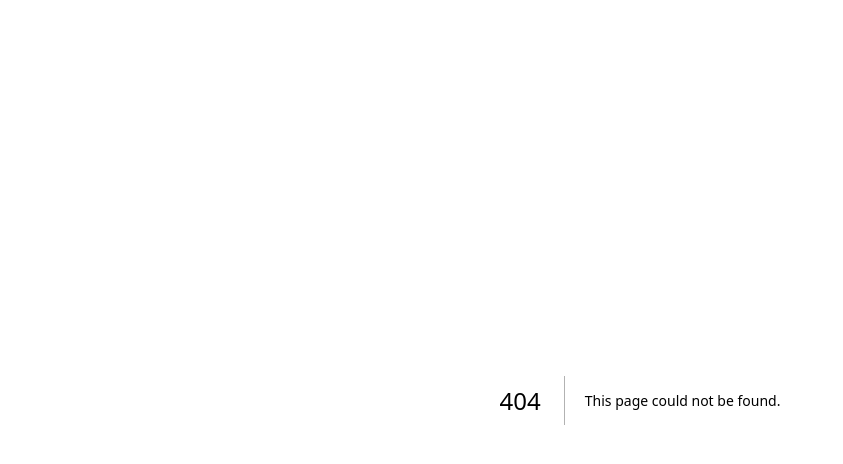
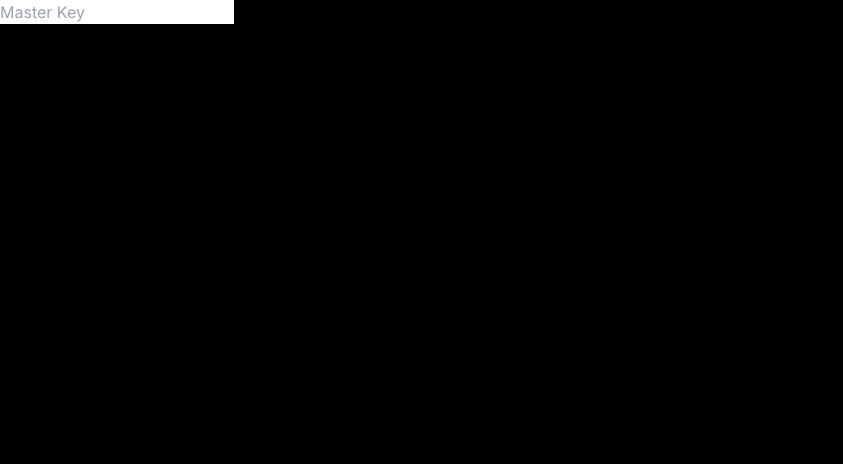
Before and after one commit to lakshitsir/Phto, a Next.js app: page /admin in a window 1280 px wide. Before the commit this address had no page. Shown: the top 464 px of the page, without its empty margins (0-843 px from the left). Built offline with nearby package versions, Linux system fonts and the light colour scheme.

Commit message:
Create page.js

```diff
--- /dev/null
+++ b/src/app/admin/page.js
@@ -0,0 +1,27 @@
+"use client";
+import { useState } from 'react';
+
+export default function Admin() {
+  const [pass, setPass] = useState("");
+  const [auth, setAuth] = useState(false);
+
+  if(!auth) return (
+    <div className="h-screen flex items-center justify-center bg-black">
+      <input
+        type="password"
+        placeholder="Master Key"
+        className="bg-zinc-900 border border-white/10 p-4 rounded-xl text-center outline-none"
+        onChange={(e) => e.target.value === "VAULT2026" && setAuth(true)}
+      />
+    </div>
+  )
+
+  return (
+    <div className="p-10">
+      <h1 className="text-4xl font-black mb-10">ADMIN DASHBOARD</h1>
+      <div className="border-2 border-dashed border-zinc-800 p-20 text-center rounded-3xl">
+        <p className="opacity-40">Drag & Drop original RAW files here to upload to Vercel/Supabase</p>
+      </div>
+    </div>
+  )
+    }
```
